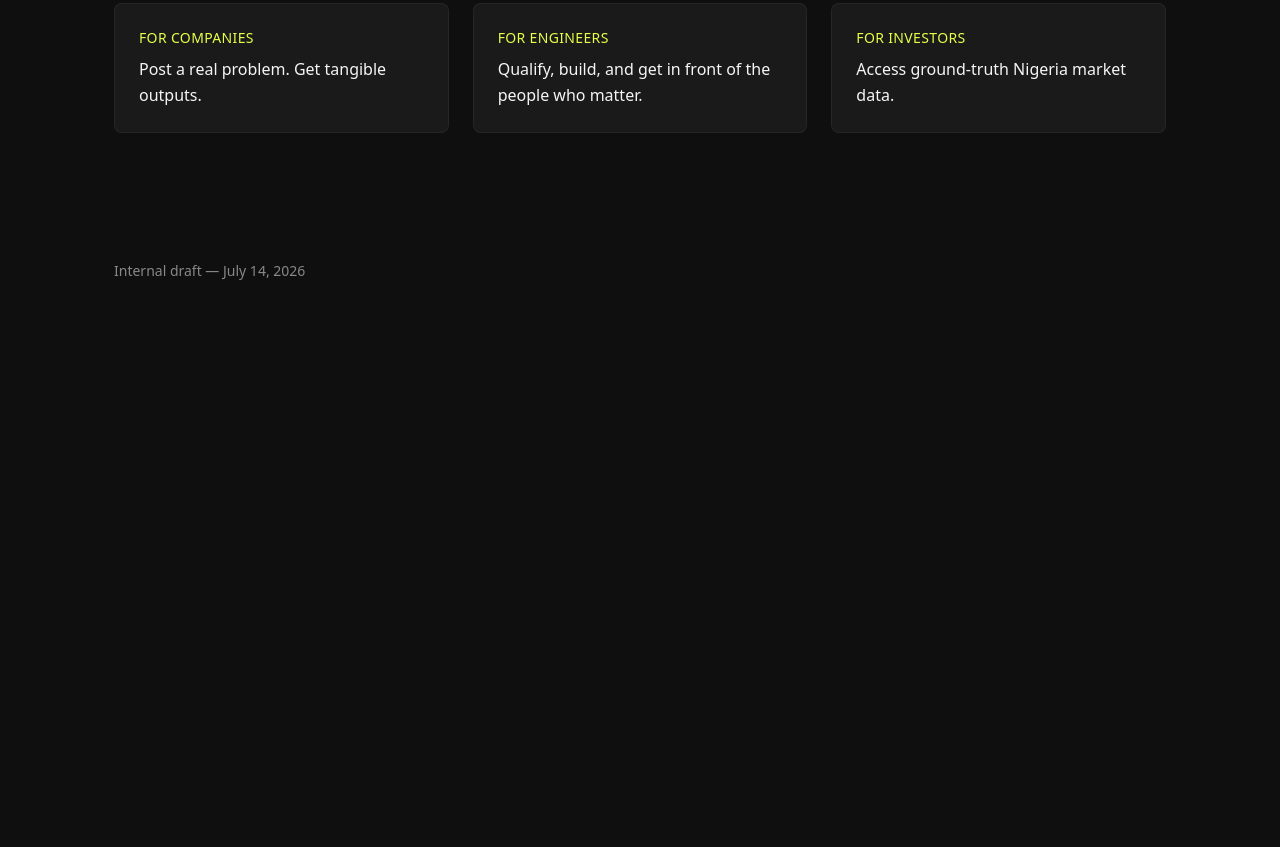
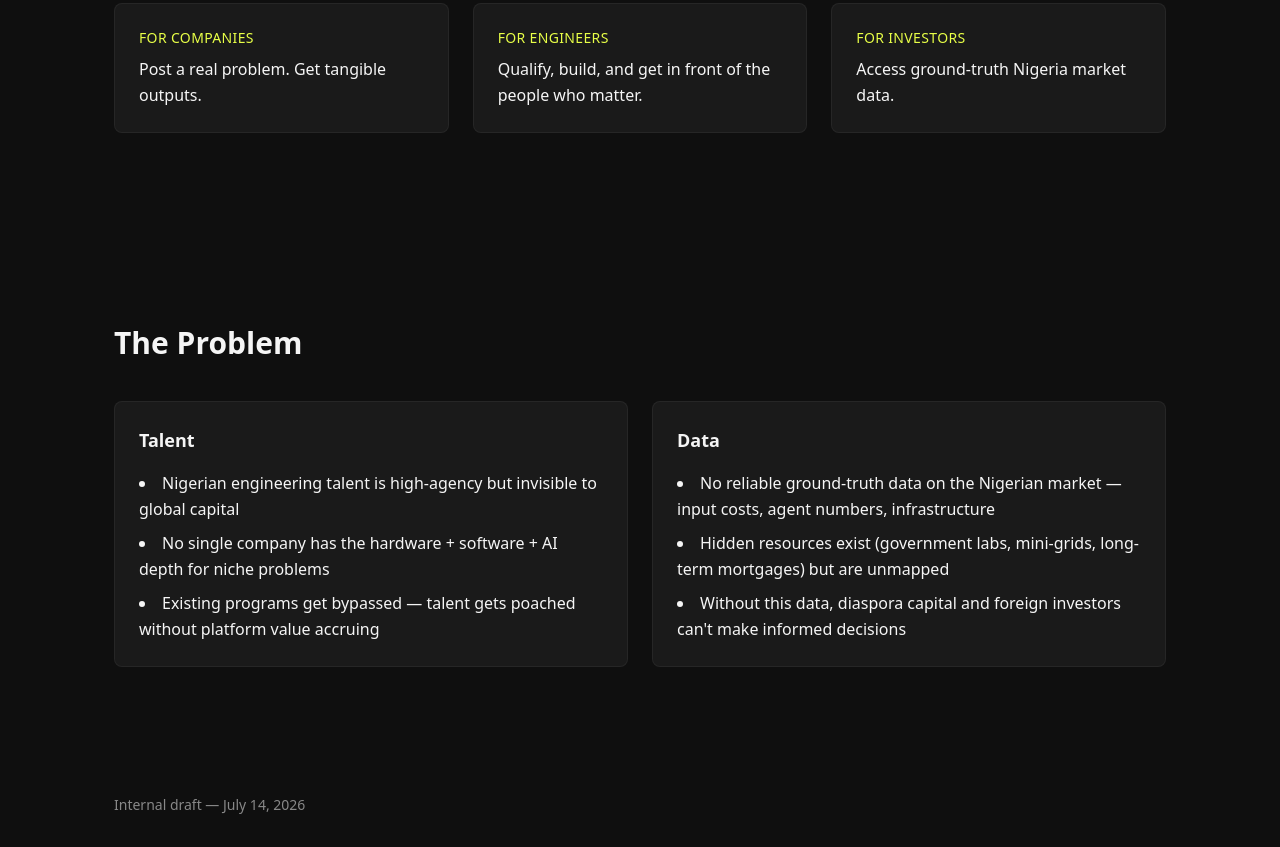
Before and after one commit to josephbenson/iroh, a plain HTML site: page index.html in a window 1280 px wide. Shown: the part 337-1184 px from the top of the page. Before the commit the page ends 800 px from the top, so only its background shows below. Drawn offline with nearby package versions, Linux system fonts and the light colour scheme.

Commit message:
feat: add problem section

```diff
--- a/index.html
+++ b/index.html
@@ -43,6 +43,30 @@
         </div>
       </div>
     </section>
+
+    <section id="problem" class="py-16 md:py-24">
+      <div class="max-w-[1100px] mx-auto px-4 sm:px-6">
+        <h2 class="text-2xl md:text-3xl font-bold mb-8 md:mb-10">The Problem</h2>
+        <div class="grid grid-cols-1 md:grid-cols-2 gap-4 md:gap-6">
+          <div class="bg-surface rounded-lg p-6 border border-white/5">
+            <h3 class="text-lg font-semibold mb-4">Talent</h3>
+            <ul class="list-disc list-inside space-y-2">
+              <li class="text-base leading-relaxed">Nigerian engineering talent is high-agency but invisible to global capital</li>
+              <li class="text-base leading-relaxed">No single company has the hardware + software + AI depth for niche problems</li>
+              <li class="text-base leading-relaxed">Existing programs get bypassed — talent gets poached without platform value accruing</li>
+            </ul>
+          </div>
+          <div class="bg-surface rounded-lg p-6 border border-white/5">
+            <h3 class="text-lg font-semibold mb-4">Data</h3>
+            <ul class="list-disc list-inside space-y-2">
+              <li class="text-base leading-relaxed">No reliable ground-truth data on the Nigerian market — input costs, agent numbers, infrastructure</li>
+              <li class="text-base leading-relaxed">Hidden resources exist (government labs, mini-grids, long-term mortgages) but are unmapped</li>
+              <li class="text-base leading-relaxed">Without this data, diaspora capital and foreign investors can't make informed decisions</li>
+            </ul>
+          </div>
+        </div>
+      </div>
+    </section>
   </main>
 
   <footer class="max-w-[1100px] mx-auto px-4 sm:px-6 py-8">
```
